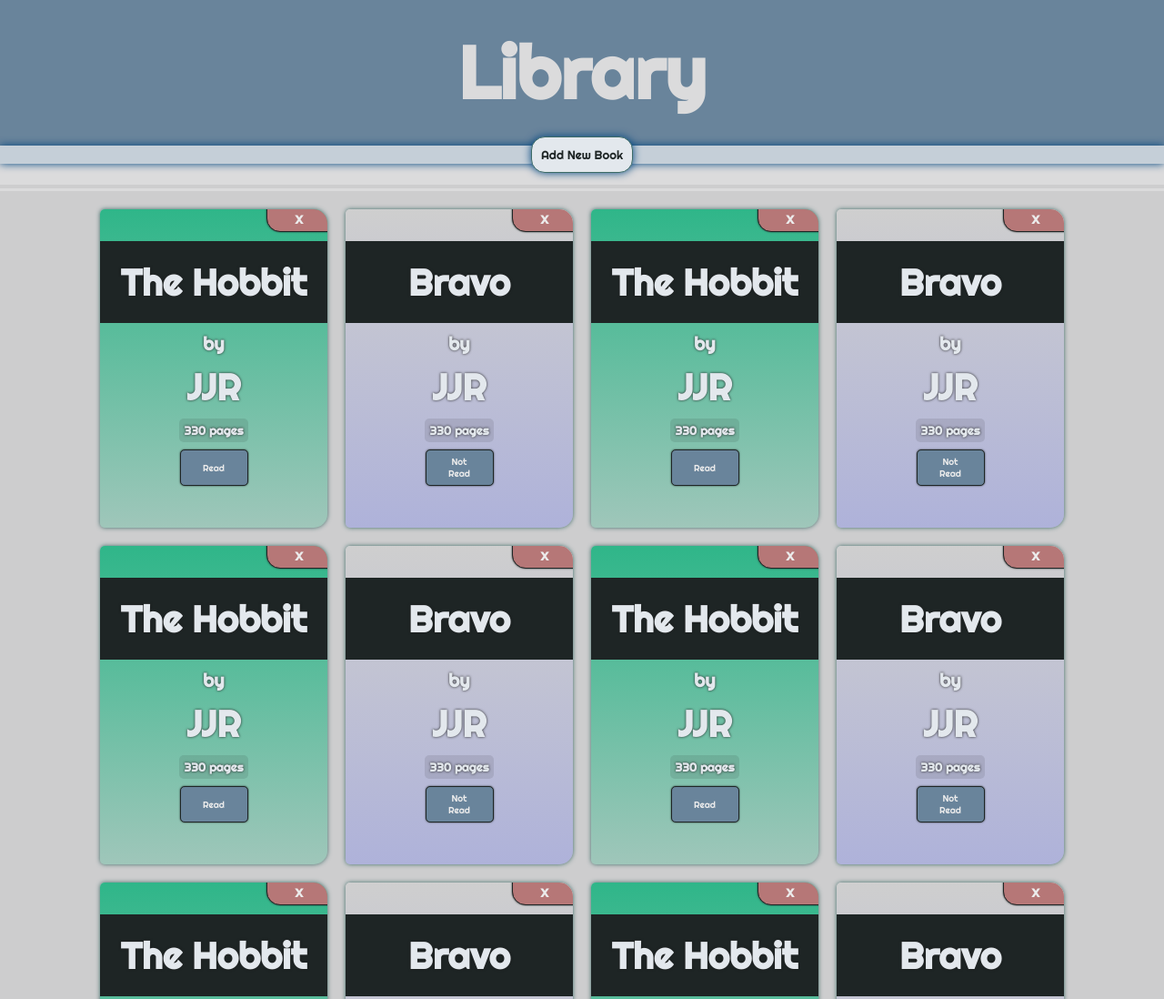
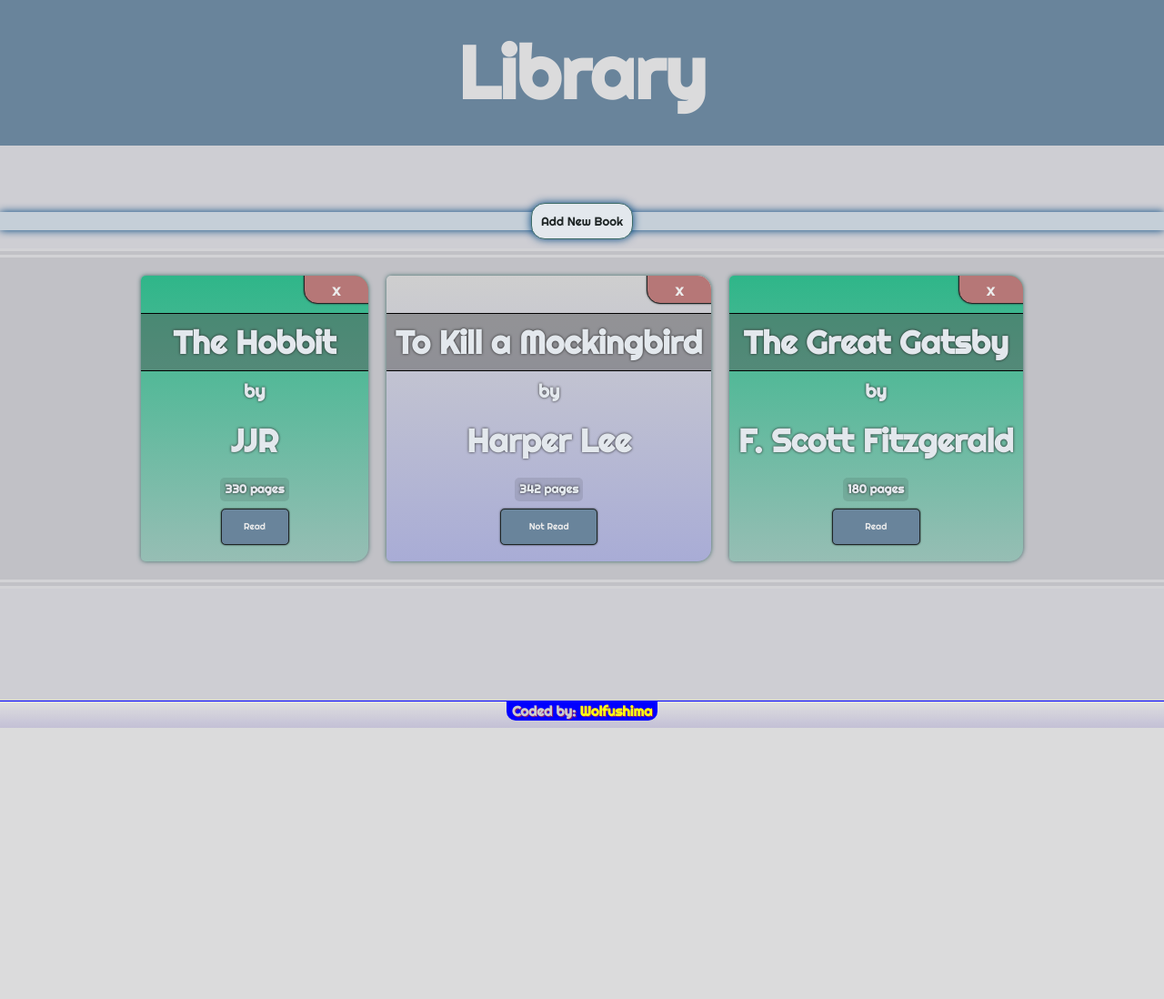
Before and after one commit to Wolfushima/Library, a plain HTML site: page index.html in a window 1280 px wide. Shown: the top 1098 px of the page at 91% size. After the commit the page ends 800 px from the top, so only its background shows below. Drawn offline with Linux system fonts and the light colour scheme.

Commit message:
Changed the colors from the book cards, also added a footer, and wrapped the main content in a main tag.

```diff
--- a/index.html
+++ b/index.html
@@ -10,6 +10,7 @@
 </head>
 <body>
     <header>Library</header>
+    <main>
         <div class="openForm-btn-container">
             <button class="openForm-btn">Add New Book</button>
         </div>
@@ -46,6 +47,8 @@
             </form>
         </div>
         <div class="bookCard-container"> </div>
+    </main>
+    <footer><div>Coded by: <a href="https://www.github.com/Wolfushima" target="_blank">Wolfushima</a></div></footer>
     <script src="script.js"></script>
 </body>
 </html>
--- a/script.js
+++ b/script.js
@@ -29,21 +29,9 @@ Book.prototype.toggleReadStatus = function() {
 
 
 addBookToLibrary("TheHobbit-JJR-book-card", "The Hobbit", "JJR", "330", "Read")
-addBookToLibrary("Bravo-JJR-book-card", "Bravo", "JJR", "330", "Not Read")
-addBookToLibrary("TheHobbit-JJR-book-card", "The Hobbit", "JJR", "330", "Read")
-addBookToLibrary("Bravo-JJR-book-card", "Bravo", "JJR", "330", "Not Read")
-addBookToLibrary("TheHobbit-JJR-book-card", "The Hobbit", "JJR", "330", "Read")
-addBookToLibrary("Bravo-JJR-book-card", "Bravo", "JJR", "330", "Not Read")
-addBookToLibrary("TheHobbit-JJR-book-card", "The Hobbit", "JJR", "330", "Read")
-addBookToLibrary("Bravo-JJR-book-card", "Bravo", "JJR", "330", "Not Read")
-addBookToLibrary("TheHobbit-JJR-book-card", "The Hobbit", "JJR", "330", "Read")
-addBookToLibrary("Bravo-JJR-book-card", "Bravo", "JJR", "330", "Not Read")
-addBookToLibrary("TheHobbit-JJR-book-card", "The Hobbit", "JJR", "330", "Read")
-addBookToLibrary("Bravo-JJR-book-card", "Bravo", "JJR", "330", "Not Read")
-addBookToLibrary("TheHobbit-JJR-book-card", "The Hobbit", "JJR", "330", "Read")
-addBookToLibrary("Bravo-JJR-book-card", "Bravo", "JJR", "330", "Not Read")
-addBookToLibrary("TheHobbit-JJR-book-card", "The Hobbit", "JJR", "330", "Read")
-addBookToLibrary("Bravo-JJR-book-card", "Bravo", "JJR", "330", "Not Read")
+addBookToLibrary("ToKillaMockingbird-HarperLee-book-card", "To Kill a Mockingbird", "Harper Lee", "342", "Not Read")
+addBookToLibrary("TheGreatGatsby-F.ScottFitzgerald-book-card", "The Great Gatsby", "F. Scott Fitzgerald", "180", "Read")
+
 
 
 
--- a/style.css
+++ b/style.css
@@ -33,10 +33,22 @@ html {
 
 body {
     min-height: 100vh;
+    display: flex;
+    flex-direction: column;
     min-width: fit-content;
     width: auto;
     max-width: 100%;
     background-color: var(--light-gray);
+}
+
+main {
+    flex: 1;
+    justify-content: center;
+    align-content: center;
+    padding-bottom: 30px;
+    width: 100%;
+    margin: 0;
+    background-color: rgba(115, 115, 150, 0.13);
 }
 
 /*          --- open form button ---            */
@@ -66,7 +78,7 @@ body {
 }
 
 .openForm-btn-container button:hover {
-    background-color: var(--dark-blue);
+    background-color: hsl(200deg 100% 77%);
 }
 
 
@@ -204,9 +216,8 @@ header {
 .bookCard-container .book-card {
     min-width: 250px;
     width: fit-content;
-    min-height: 350px;
+    min-height: fit-content;
     display: flex;
-    justify-content: center;
     align-content: center;
     align-items: center;
     flex-direction: column;
@@ -215,23 +226,32 @@ header {
     border-radius: 5px 15px 15px 5px;
     box-shadow: 0 0 5px var(--dark-green);
     contain: content;
+    padding-bottom: 10px;
 }
 
 .book-card h2 {
     font-size: 2em;
     color: var(--dark-blue-200);
     text-shadow: 0 0 3px rgb(31, 31, 31);
+    text-align: center;
+    line-height: 1.2;
 }
 
 .book-card .titleBook-card {
+    margin: 0;
+    padding: 10px;
     display: flex;
     justify-content: center;
     align-items: center;
-    font-size: 4em;
+    text-align: center;
+    font-size: 3.5em;
     width: 100%;
-    height: 90px;
-    margin: 10px 0;
-    background-color: var(--dark-gray);
+    height: fit-content;
+    min-height: fit-content;
+    margin: 10px 0px;
+    background-color: hsl(0deg 0% 34% / 48%);
+    border-bottom: solid 1px black;
+    border-top: solid 1px black;
     contain: content;
 }
 
@@ -240,15 +260,17 @@ header {
     justify-content: center;
     align-items: center;
     margin-top: 10px;
-    font-size: 4em;
+    font-size: 3.5em;
     width: fit-content;
     margin-bottom: 10px;
+    padding: 10px;
 }
 
 .book-card .readBook-card {
     display: flex;
     justify-content: center;
     align-items: center;
+    align-self: center;
     height: 40px;
     width: 30%;
     padding: 14px 20px;
@@ -282,8 +304,8 @@ header {
     height: 20px;
     width: 20px;
     padding: 15px 35px;
-    margin-top: -45px;
-    margin-right: -5px;
+    margin-top: -1px;
+    margin-right: -1px;
     border: none;
     border-radius: 0 0 0 15px;
     cursor: pointer;
@@ -302,3 +324,37 @@ header {
 .book-card .readBook-card:active {
     transform: scale(90%);
 }
+
+
+/*          --- footer ---          */
+footer {
+    filter: invert();
+    border-top: yellow solid .1px;
+    height: 30px;
+    background-image: linear-gradient(rgb(32, 32, 32),rgba(128, 141, 57, 0.26));
+    background-size: 10%;
+    display: flex;
+    align-items: center;
+    justify-content: center;
+    font-size: 1.5rem;
+    font-family: "Montserrat";
+    font-weight: 600;
+    color: rgb(51, 51, 51);
+    text-shadow: 1px 1px 1px #00c3ff9b;
+}
+
+footer div {
+    background-color: yellow;
+    padding: 0.1rem 0.6rem;
+    border-bottom-left-radius: 1rem;
+    border-bottom-right-radius: 1rem;
+    align-self: baseline;
+}
+
+a {
+    text-decoration: none;
+}
+
+a:hover {
+    filter: invert(10%);
+}
```
Lines whose indentation alone changed are shown as unchanged.
